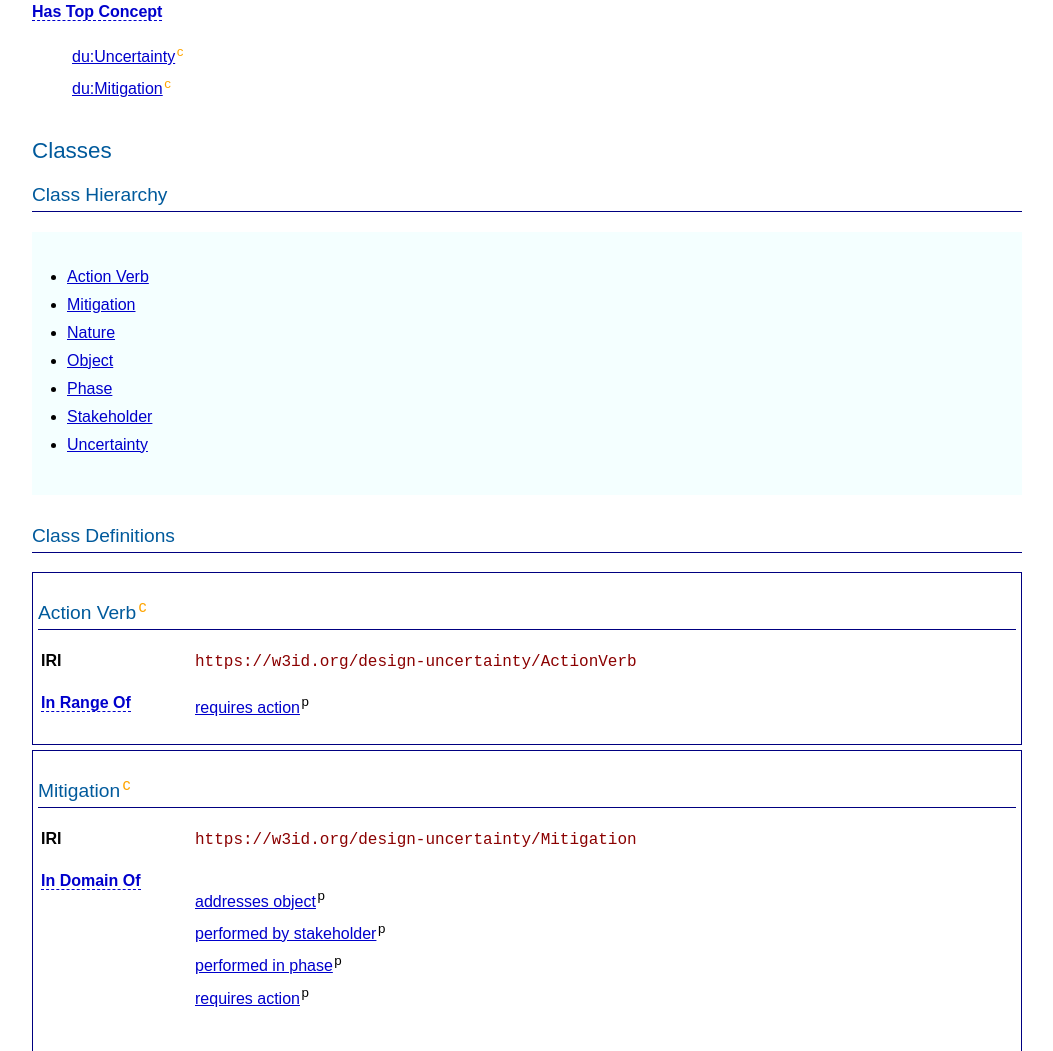
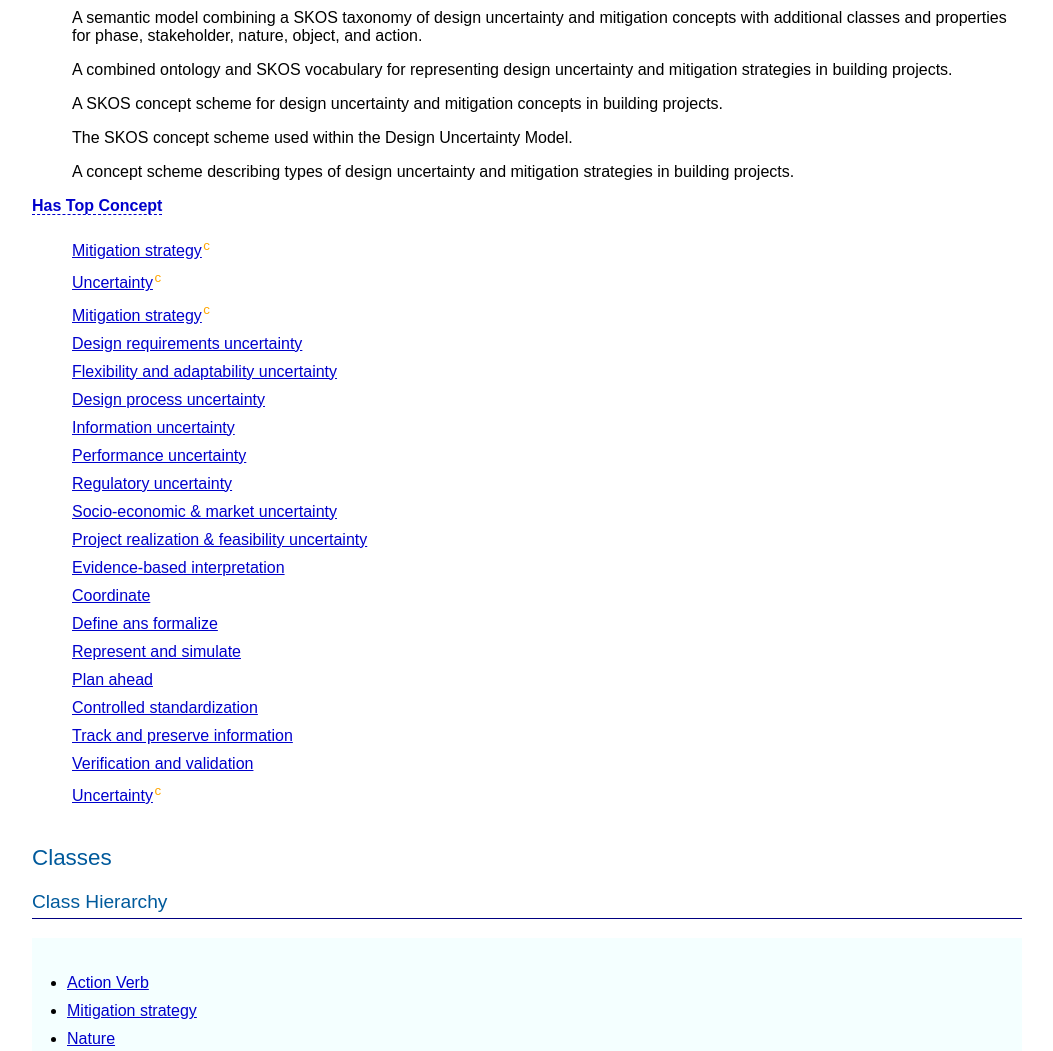
Before and after one commit to UncertaintyInAECO/DesignUncertainty_taxonomy, a plain HTML site: page docs/pylode/index.html in a window 1280 px wide. Shown: the part 1121-2172 px from the top of the page, without its empty margins (38-1091 px from the left). Drawn offline with Linux system fonts and the light colour scheme.

Commit message:
ttl and pylode edit

```diff
--- a/docs/pylode/index.html
+++ b/docs/pylode/index.html
@@ -297,7 +297,7 @@
     <script id="schema.org" type="application/ld+json">
 [
   {
-    "@id": "https://w3id.org/design-uncertainty/scheme",
+    "@id": "https://w3id.org/design-uncertainty",
     "@type": [
       "https://schema.org/DefinedTermSet"
     ],
@@ -313,20 +313,10 @@
         "@value": "2026-06-27"
       }
     ],
-    "https://schema.org/dateModified": [
-      {
-        "@type": "http://www.w3.org/2001/XMLSchema#date",
-        "@value": "2026-06-27"
-      }
-    ],
     "https://schema.org/description": [
       {
         "@language": "en",
-        "@value": "The SKOS concept scheme used within the Design Uncertainty Model."
-      },
-      {
-        "@language": "en",
-        "@value": "A concept scheme describing types of design uncertainty and mitigation strategies in building projects."
+        "@value": "A SKOS concept scheme for design uncertainty and mitigation concepts in building projects."
       }
     ],
     "https://schema.org/license": [
@@ -385,6 +375,51 @@
         "@value": "Design Uncertainty Model"
       }
     ]
+  },
+  {
+    "@id": "https://w3id.org/design-uncertainty/scheme",
+    "@type": [
+      "https://schema.org/DefinedTermSet"
+    ],
+    "https://schema.org/creator": [
+      {
+        "@language": "en",
+        "@value": "Bloch, T.; Isaac, S.; Boscariol, M.; Waltzer, A.; Tagliabue, L.C."
+      }
+    ],
+    "https://schema.org/dateCreated": [
+      {
+        "@type": "http://www.w3.org/2001/XMLSchema#date",
+        "@value": "2026-06-27"
+      }
+    ],
+    "https://schema.org/dateModified": [
+      {
+        "@type": "http://www.w3.org/2001/XMLSchema#date",
+        "@value": "2026-06-27"
+      }
+    ],
+    "https://schema.org/description": [
+      {
+        "@language": "en",
+        "@value": "The SKOS concept scheme used within the Design Uncertainty Model."
+      },
+      {
+        "@language": "en",
+        "@value": "A concept scheme describing types of design uncertainty and mitigation strategies in building projects."
+      }
+    ],
+    "https://schema.org/license": [
+      {
+        "@id": "https://creativecommons.org/licenses/by/4.0/"
+      }
+    ],
+    "https://schema.org/name": [
+      {
+        "@language": "en",
+        "@value": "Design Uncertainty Taxonomy"
+      }
+    ]
   }
 ]
 	</script>
@@ -392,7 +427,7 @@
   <body>
     <div id="content">
       <div class="section" id="metadata">
-        <h1>Design Uncertainty ModelDesign Uncertainty Taxonomy</h1>
+        <h1>Design Uncertainty ModelDesign Uncertainty TaxonomyDesign Uncertainty Taxonomy</h1>
         <h2>Metadata</h2>
         <dl>
           <div>
@@ -411,6 +446,7 @@
               <ul class="pylodelitlist">
                 <li><p>Design Uncertainty Model</p></li>
                 <li><p>Design Uncertainty Taxonomy</p></li>
+                <li><p>Design Uncertainty Taxonomy</p></li>
               </ul>
             </dd>
           </div>
@@ -422,6 +458,7 @@
               <ul class="pylodelitlist">
                 <li><p>Bloch, T.; Isaac, S.; Boscariol, M.; Waltzer, A.; Tagliabue, L.C.</p></li>
                 <li><p>Bloch, T.; Isaac, S.; Boscariol, M.; Waltzer, A.; Tagliabue, L.C.</p></li>
+                <li><p>Bloch, T.; Isaac, S.; Boscariol, M.; Waltzer, A.; Tagliabue, L.C.</p></li>
               </ul>
             </dd>
           </div>
@@ -431,6 +468,7 @@
             </dt>
             <dd>
               <ul class="pylodelitlist">
+                <li><p>2026-06-27</p></li>
                 <li><p>2026-06-27</p></li>
                 <li><p>2026-06-27</p></li>
               </ul>
@@ -453,6 +491,9 @@
             </dt>
             <dd>
               <ul class="pylodelitlist">
+                <li>
+                  <a href="https://creativecommons.org/licenses/by/4.0/">https://creativecommons.org/licenses/by/4.0/</a>
+                </li>
                 <li>
                   <a href="https://creativecommons.org/licenses/by/4.0/">https://creativecommons.org/licenses/by/4.0/</a>
                 </li>
@@ -490,6 +531,7 @@
               <ul class="pylodelitlist">
                 <li><p>A semantic model combining a SKOS taxonomy of design uncertainty and mitigation concepts with additional classes and properties for phase, stakeholder, nature, object, and action.</p></li>
                 <li><p>A combined ontology and SKOS vocabulary for representing design uncertainty and mitigation strategies in building projects.</p></li>
+                <li><p>A SKOS concept scheme for design uncertainty and mitigation concepts in building projects.</p></li>
                 <li><p>The SKOS concept scheme used within the Design Uncertainty Model.</p></li>
                 <li><p>A concept scheme describing types of design uncertainty and mitigation strategies in building projects.</p></li>
               </ul>
@@ -503,13 +545,73 @@
               <ul class="pylodelitlist">
                 <li>
                   <span>
-                    <a href="#Uncertainty">du:Uncertainty</a>
+                    <a href="#Mitigation">Mitigation strategy</a>
                     <sup class="sup-c" title="OWL/RDFS Class">c</sup>
                   </span>
                 </li>
                 <li>
                   <span>
-                    <a href="#Mitigation">du:Mitigation</a>
+                    <a href="#Uncertainty">Uncertainty</a>
+                    <sup class="sup-c" title="OWL/RDFS Class">c</sup>
+                  </span>
+                </li>
+                <li>
+                  <span>
+                    <a href="#Mitigation">Mitigation strategy</a>
+                    <sup class="sup-c" title="OWL/RDFS Class">c</sup>
+                  </span>
+                </li>
+                <li>
+                  <a href="#U_T01">Design requirements uncertainty</a>
+                </li>
+                <li>
+                  <a href="#U_T02">Flexibility and adaptability uncertainty</a>
+                </li>
+                <li>
+                  <a href="#U_T03">Design process uncertainty</a>
+                </li>
+                <li>
+                  <a href="#U_T04">Information uncertainty</a>
+                </li>
+                <li>
+                  <a href="#U_T05">Performance uncertainty</a>
+                </li>
+                <li>
+                  <a href="#U_T06">Regulatory uncertainty</a>
+                </li>
+                <li>
+                  <a href="#U_T07">Socio-economic &amp; market uncertainty</a>
+                </li>
+                <li>
+                  <a href="#U_T08">Project realization &amp; feasibility uncertainty</a>
+                </li>
+                <li>
+                  <a href="#U_T29">Evidence-based interpretation</a>
+                </li>
+                <li>
+                  <a href="#U_T30">Coordinate</a>
+                </li>
+                <li>
+                  <a href="#U_T31">Define ans formalize</a>
+                </li>
+                <li>
+                  <a href="#U_T32">Represent and simulate</a>
+                </li>
+                <li>
+                  <a href="#U_T33">Plan ahead</a>
+                </li>
+                <li>
+                  <a href="#U_T34">Controlled standardization</a>
+                </li>
+                <li>
+                  <a href="#U_T35">Track and preserve information</a>
+                </li>
+                <li>
+                  <a href="#U_T36">Verification and validation</a>
+                </li>
+                <li>
+                  <span>
+                    <a href="#Uncertainty">Uncertainty</a>
                     <sup class="sup-c" title="OWL/RDFS Class">c</sup>
                   </span>
                 </li>
@@ -527,7 +629,7 @@
               <a href="#ActionVerb">Action Verb</a>
             </li>
             <li>
-              <a href="#Mitigation">Mitigation</a>
+              <a href="#Mitigation">Mitigation strategy</a>
             </li>
             <li>
               <a href="#Nature">Nature</a>
@@ -572,7 +674,7 @@
           </table>
         </div>
         <div class="property entity" id="Mitigation">
-          <h3>Mitigation
+          <h3>Mitigation strategy
             <sup class="sup-c" title="OWL/RDFS Class">c</sup>
           </h3>
           <table>
@@ -809,7 +911,7 @@
               </th>
               <td>
                 <span>
-                  <a href="#Uncertainty">du:Uncertainty</a>
+                  <a href="#Uncertainty">Uncertainty</a>
                   <sup class="sup-c" title="OWL/RDFS Class">c</sup>
                 </span>
               </td>
@@ -844,7 +946,7 @@
               </th>
               <td>
                 <span>
-                  <a href="#Uncertainty">du:Uncertainty</a>
+                  <a href="#Uncertainty">Uncertainty</a>
                   <sup class="sup-c" title="OWL/RDFS Class">c</sup>
                 </span>
               </td>
@@ -879,7 +981,7 @@
               </th>
               <td>
                 <span>
-                  <a href="#Mitigation">du:Mitigation</a>
+                  <a href="#Mitigation">Mitigation strategy</a>
                   <sup class="sup-c" title="OWL/RDFS Class">c</sup>
                 </span>
               </td>
@@ -914,7 +1016,7 @@
               </th>
               <td>
                 <span>
-                  <a href="#Uncertainty">du:Uncertainty</a>
+                  <a href="#Uncertainty">Uncertainty</a>
                   <sup class="sup-c" title="OWL/RDFS Class">c</sup>
                 </span>
               </td>
@@ -949,7 +1051,7 @@
               </th>
               <td>
                 <span>
-                  <a href="#Uncertainty">du:Uncertainty</a>
+                  <a href="#Uncertainty">Uncertainty</a>
                   <sup class="sup-c" title="OWL/RDFS Class">c</sup>
                 </span>
               </td>
@@ -984,7 +1086,7 @@
               </th>
               <td>
                 <span>
-                  <a href="#Mitigation">du:Mitigation</a>
+                  <a href="#Mitigation">Mitigation strategy</a>
                   <sup class="sup-c" title="OWL/RDFS Class">c</sup>
                 </span>
               </td>
@@ -1019,7 +1121,7 @@
               </th>
               <td>
                 <span>
-                  <a href="#Mitigation">du:Mitigation</a>
+                  <a href="#Mitigation">Mitigation strategy</a>
                   <sup class="sup-c" title="OWL/RDFS Class">c</sup>
                 </span>
               </td>
@@ -1054,7 +1156,7 @@
               </th>
               <td>
                 <span>
-                  <a href="#Mitigation">du:Mitigation</a>
+                  <a href="#Mitigation">Mitigation strategy</a>
                   <sup class="sup-c" title="OWL/RDFS Class">c</sup>
                 </span>
               </td>
@@ -1160,7 +1262,7 @@
               <a href="#ActionVerb">Action Verb</a>
             </li>
             <li style="margin-left:10px;">
-              <a href="#Mitigation">Mitigation</a>
+              <a href="#Mitigation">Mitigation strategy</a>
             </li>
             <li style="margin-left:10px;">
               <a href="#Nature">Nature</a>
```
Also changed, not shown: 1 other file.
